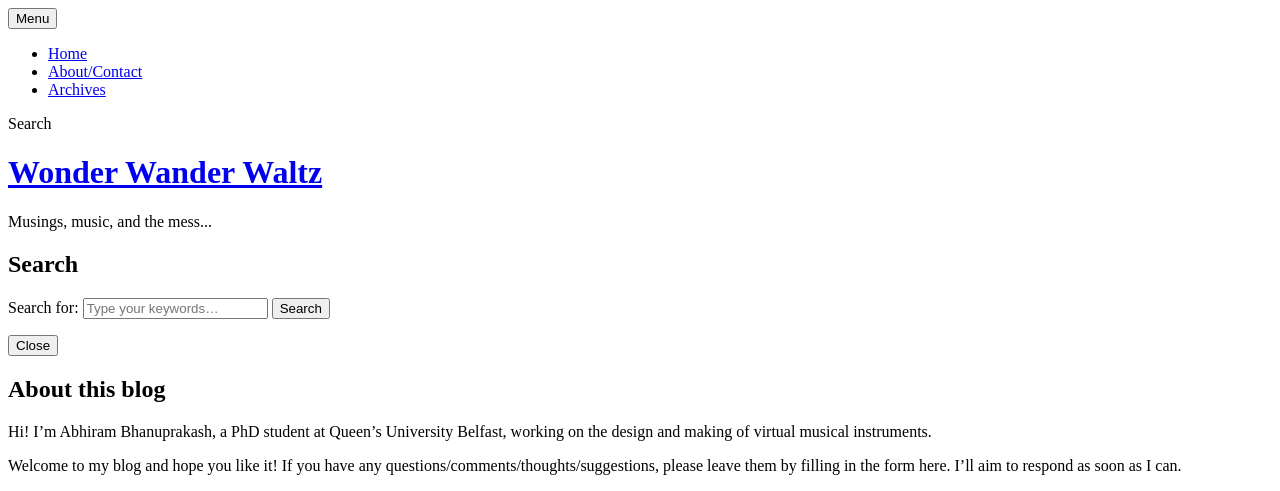
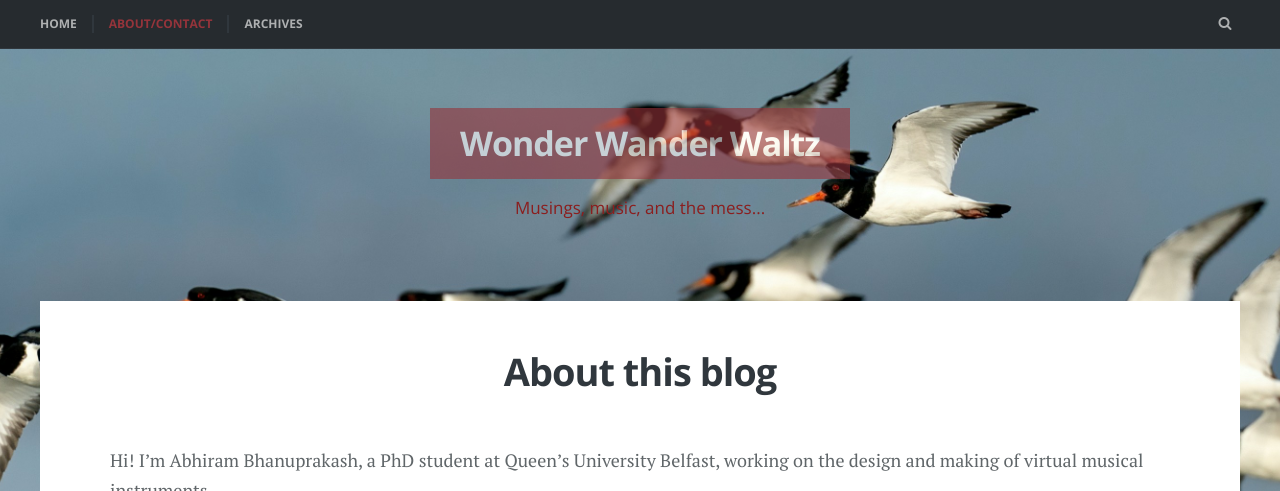
Before and after one commit to abdedixit/www-blog, a Jekyll site: the page built from about.md, in a window 1280 px wide and 1389 px high. Shown: the top 491 px of the window. Built offline with Jekyll 4.4.1, drawn with Linux system fonts in a browser that asks for light colours; some web fonts are replaced; grey boxes are pictures that could not be loaded.

Commit message:
Fixing broken links: Adding / prefix to the base url

```diff
--- a/_config.yml
+++ b/_config.yml
@@ -22,7 +22,7 @@ description: |
 url: https://blogbox.netlify.app
 
 # The subpath of your site, if you want to host your path on a subpath like on GitHub Pages. e.g. /blog
-baseurl: "www-blog"
+baseurl: "/www-blog"
 
 sass:
   sass_dir: _sass
```
